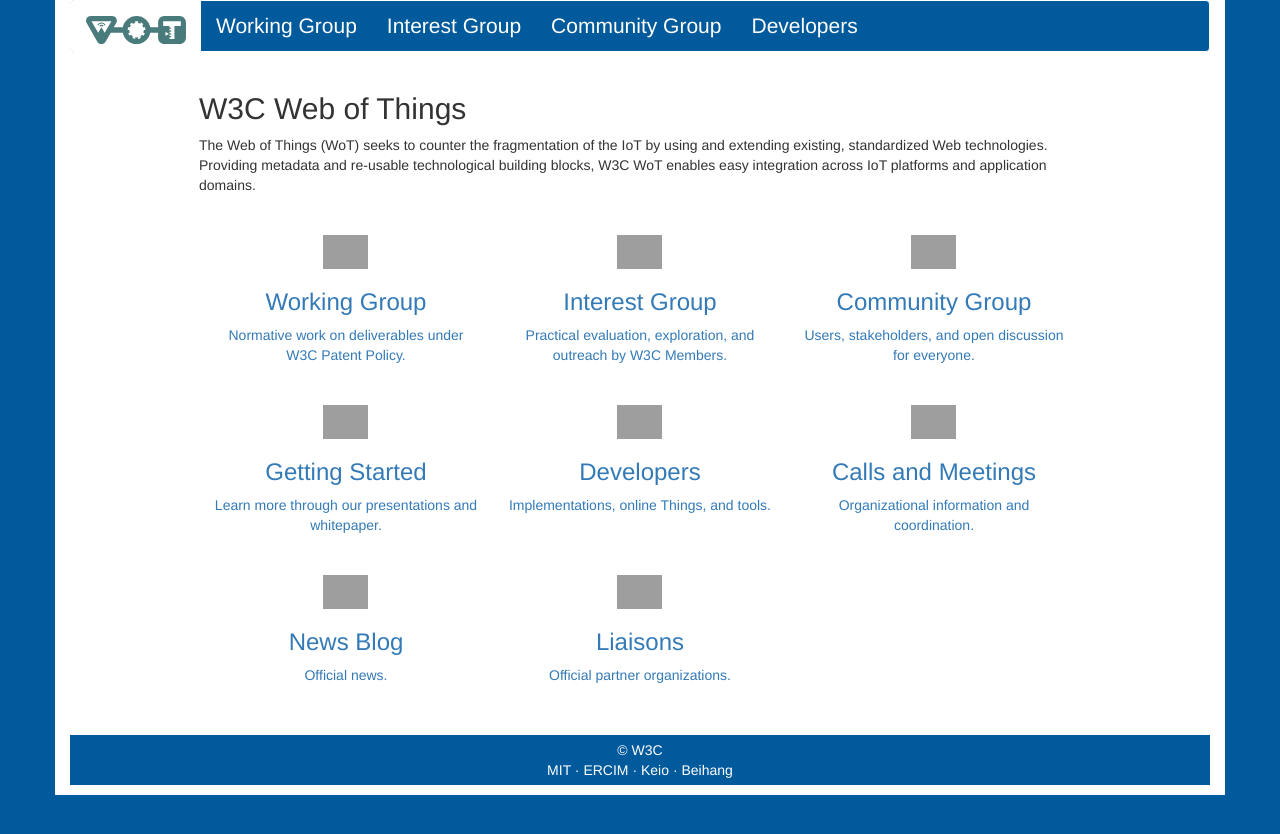
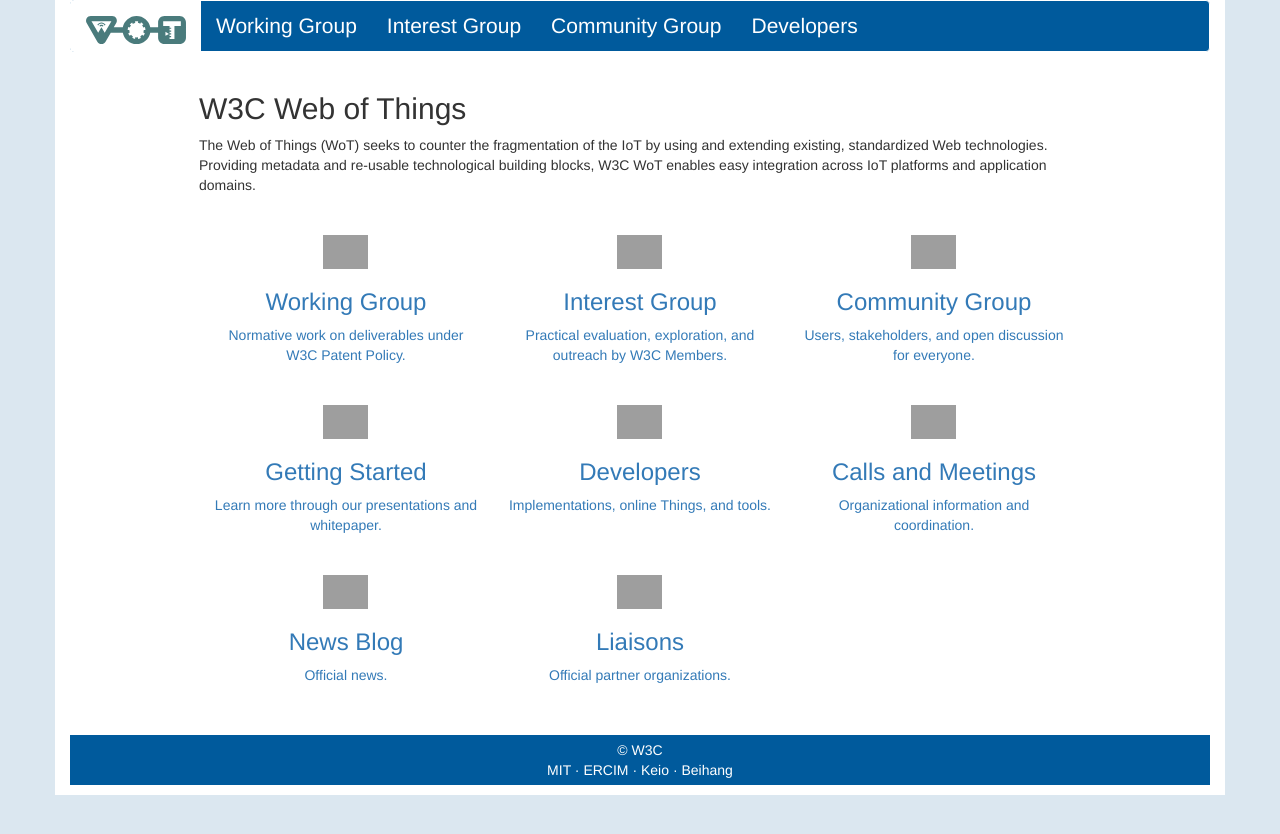
Before and after one commit to danielpeintner/wot-pages, a Jekyll site: the page built from index.html, in a window 1280 px wide. Shown: the top 834 px of the page. Built offline with Jekyll 4.4.1, drawn with Linux system fonts in a browser that asks for light colours; nearby versions of some CDN libraries; grey boxes are pictures that could not be loaded.

Commit message:
feat: use light W3C blue for background color

```diff
--- a/css/navbar.css
+++ b/css/navbar.css
@@ -3,10 +3,17 @@
   /* font-weight: bold; */
 }
 
+/*
+ W3C Colors
+ blue: rgb(0, 90, 156)
+ light blue: rgb(219, 231, 240)
+ */
+
 body {
 	/*background-color: #005a9c; */ /* 00 90 156 */
 	/* background-color: rgba(0, 90, 156, 0.3); */
-	background-color: rgb(0, 90, 156);
+	/* background-color: rgb(0, 90, 156); */
+	background-color: rgb(219, 231, 240);
 }
 
 .container {
```
